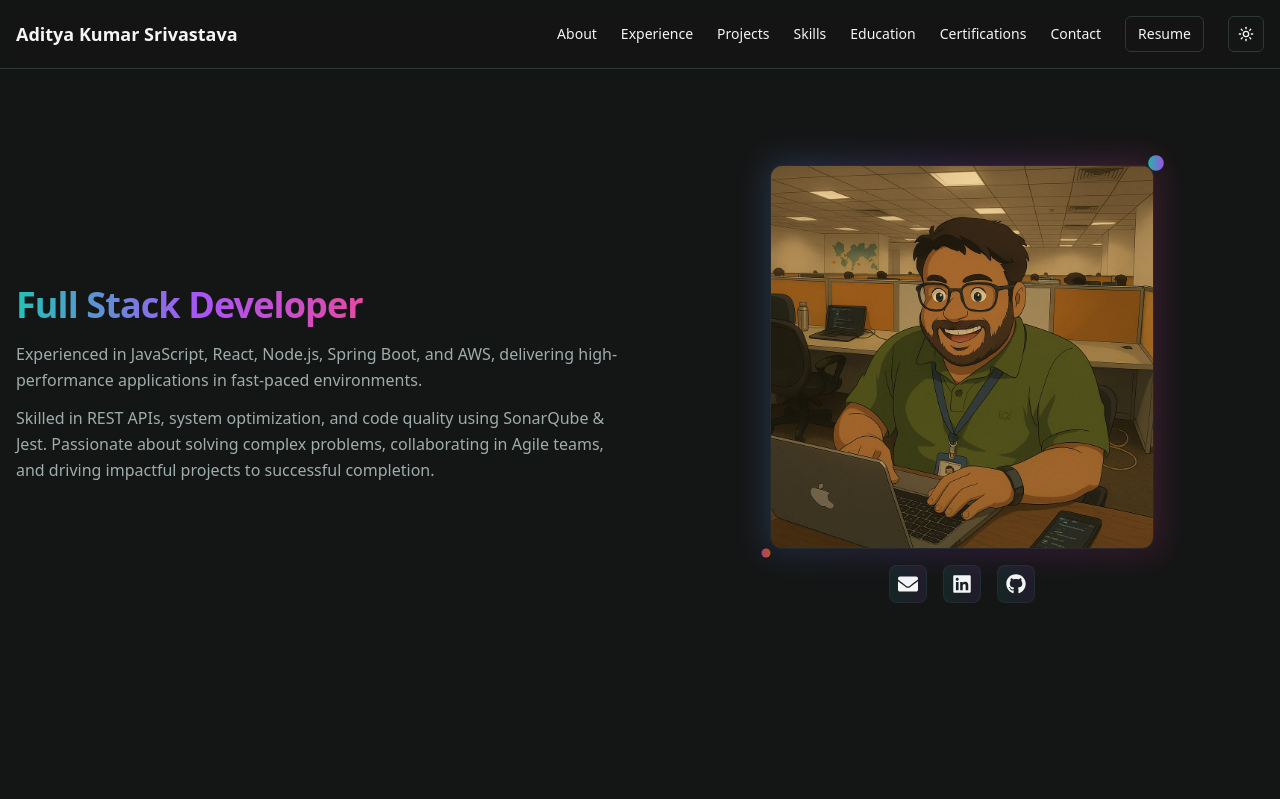
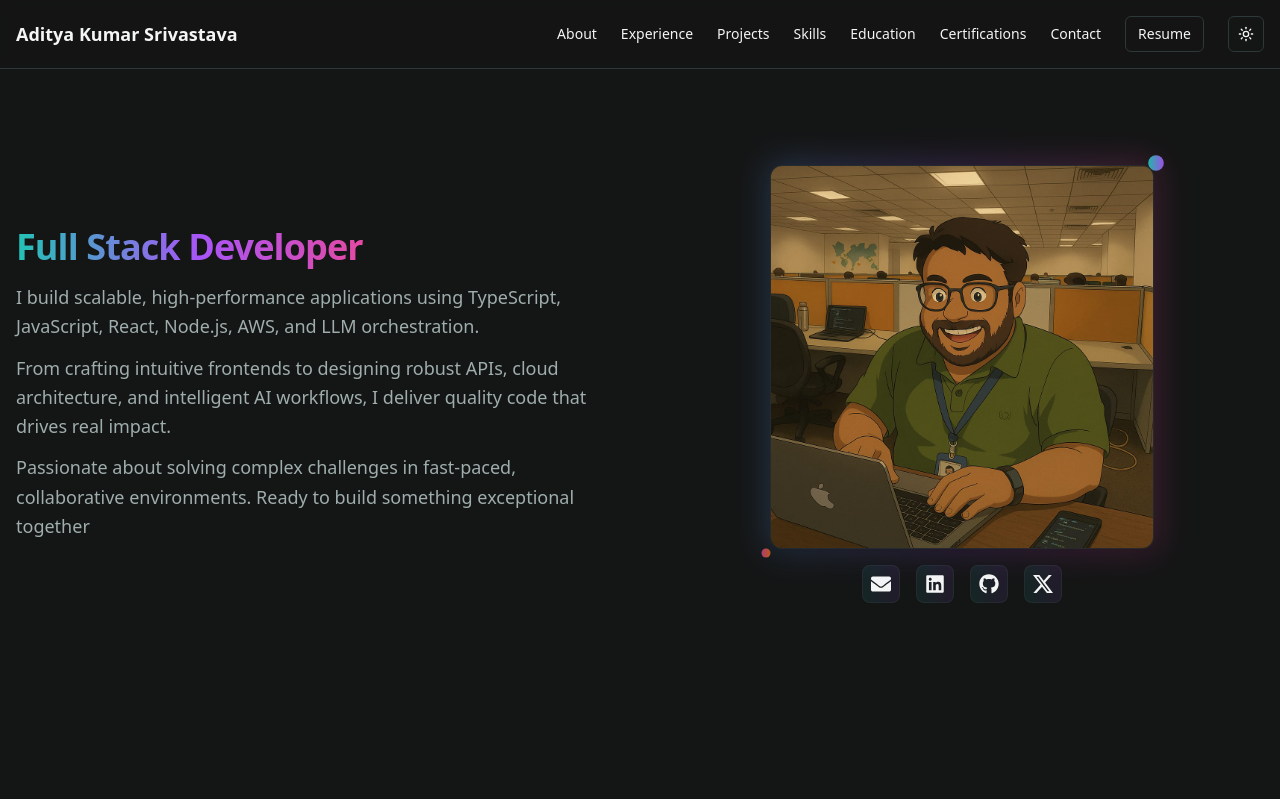
Before and after one commit to adityaSrivastava29/adityasrivastava29.github.io, a React (Create React App) app: page / in a window 1280 px wide. Shown: the top 799 px of the page. Built offline with nearby package versions, Linux system fonts and the light colour scheme.

Commit message:
fix profile info

```diff
--- a/src/App.js
+++ b/src/App.js
@@ -38,7 +38,8 @@ function App() {
             "url": "https://adityasri.in",
             "sameAs": [
               "https://github.com/adityasrivastava29",
-              "https://www.linkedin.com/in/adityasrivastava29/"
+              "https://www.linkedin.com/in/adityakumar29/",
+              "https://x.com/adityasri_in"
             ],
             "jobTitle": "Software Engineer",
             "description": "Portfolio website of Aditya Kumar Srivastava, Software Engineer. Projects, skills, experience, and contact information."
--- a/src/components/About.js
+++ b/src/components/About.js
@@ -1,5 +1,7 @@
 import React from 'react';
-import { FaLinkedin, FaGithub, FaEnvelope } from 'react-icons/fa';
+import { FaLinkedin, FaGithub, FaEnvelope } from "react-icons/fa";
+import { BsTwitterX } from "react-icons/bs";
+
 import { ReactTyped } from 'react-typed';
 import adityaPic from '../Assets/aditya-kumar-pic.jpeg';
 import { profile } from '../data/profile';
@@ -8,7 +10,9 @@ import { motion } from 'framer-motion';
 
 const About = () => {
   return (
-    <section id="about" className="container py-16 sm:py-20 lg:py-24 relative overflow-hidden">
+    <section
+      id="about"
+      className="container py-16 sm:py-20 lg:py-24 relative overflow-hidden">
       {/* Enhanced background decoration */}
       <div className="absolute inset-0 -z-10">
         <motion.div
@@ -16,12 +20,12 @@ const About = () => {
           animate={{
             x: [0, 30, 0],
             y: [0, -30, 0],
-            scale: [1, 1.2, 1]
+            scale: [1, 1.2, 1],
           }}
           transition={{
             duration: 15,
             repeat: Infinity,
-            ease: "easeInOut"
+            ease: "easeInOut",
           }}
         />
         <motion.div
@@ -29,13 +33,13 @@ const About = () => {
           animate={{
             x: [0, -40, 0],
             y: [0, 40, 0],
-            scale: [1, 0.8, 1]
+            scale: [1, 0.8, 1],
           }}
           transition={{
             duration: 20,
             repeat: Infinity,
             ease: "easeInOut",
-            delay: 5
+            delay: 5,
           }}
         />
         <motion.div
@@ -43,13 +47,13 @@ const About = () => {
           animate={{
             x: [0, 20, 0],
             y: [0, 20, 0],
-            scale: [1, 1.1, 1]
+            scale: [1, 1.1, 1],
           }}
           transition={{
             duration: 12,
             repeat: Infinity,
             ease: "easeInOut",
-            delay: 2
+            delay: 2,
           }}
         />
       </div>
@@ -60,15 +64,13 @@ const About = () => {
           initial={{ opacity: 0, x: -50 }}
           whileInView={{ opacity: 1, x: 0 }}
           viewport={{ once: true }}
-          transition={{ duration: 0.6 }}
-        >
+          transition={{ duration: 0.6 }}>
           <motion.h3
             className="text-3xl sm:text-4xl font-semibold tracking-tight mb-4"
             initial={{ opacity: 0, y: 20 }}
             whileInView={{ opacity: 1, y: 0 }}
             viewport={{ once: true }}
-            transition={{ duration: 0.5, delay: 0.2 }}
-          >
+            transition={{ duration: 0.5, delay: 0.2 }}>
             <ReactTyped
               strings={profile.titles}
               typeSpeed={50}
@@ -81,12 +83,11 @@ const About = () => {
           {profile.bio.map((p, i) => (
             <motion.p
               key={i}
-              className="mt-3 text-muted-foreground leading-relaxed"
+              className="mt-3 text-muted-foreground text-lg leading-relaxed"
               initial={{ opacity: 0, y: 20 }}
               whileInView={{ opacity: 1, y: 0 }}
               viewport={{ once: true }}
-              transition={{ duration: 0.5, delay: 0.3 + (i * 0.1) }}
-            >
+              transition={{ duration: 0.5, delay: 0.3 + i * 0.1 }}>
               {p}
             </motion.p>
           ))}
@@ -96,20 +97,19 @@ const About = () => {
           initial={{ opacity: 0, x: 50 }}
           whileInView={{ opacity: 1, x: 0 }}
           viewport={{ once: true }}
-          transition={{ duration: 0.6, delay: 0.1 }}
-        >
+          transition={{ duration: 0.6, delay: 0.1 }}>
           <div className="relative group">
             {/* Enhanced glow effect */}
             <motion.div
               className="absolute inset-0 bg-gradient-to-r from-blue-400 via-purple-500 to-pink-500 rounded-lg blur-lg opacity-20"
               animate={{
                 scale: [1, 1.05, 1],
-                opacity: [0.2, 0.3, 0.2]
+                opacity: [0.2, 0.3, 0.2],
               }}
               transition={{
                 duration: 3,
                 repeat: Infinity,
-                ease: "easeInOut"
+                ease: "easeInOut",
               }}
             />
 
@@ -118,25 +118,25 @@ const About = () => {
               className="absolute -top-2 -right-2 w-3 h-3 bg-gradient-to-r from-primary to-purple-500 rounded-full"
               animate={{
                 scale: [1, 1.5, 1],
-                opacity: [0.8, 1, 0.8]
+                opacity: [0.8, 1, 0.8],
               }}
               transition={{
                 duration: 2,
                 repeat: Infinity,
-                ease: "easeInOut"
+                ease: "easeInOut",
               }}
             />
             <motion.div
               className="absolute -bottom-2 -left-2 w-2 h-2 bg-gradient-to-r from-pink-500 to-orange-500 rounded-full"
               animate={{
                 scale: [1, 1.3, 1],
-                opacity: [0.6, 0.9, 0.6]
+                opacity: [0.6, 0.9, 0.6],
               }}
               transition={{
                 duration: 2.5,
                 repeat: Infinity,
                 ease: "easeInOut",
-                delay: 1
+                delay: 1,
               }}
             />
 
@@ -157,15 +157,13 @@ const About = () => {
             initial={{ opacity: 0, y: 20 }}
             whileInView={{ opacity: 1, y: 0 }}
             viewport={{ once: true }}
-            transition={{ duration: 0.5, delay: 0.4 }}
-          >
+            transition={{ duration: 0.5, delay: 0.4 }}>
             <motion.a
               href={`mailto:${profile.social.email}`}
               aria-label="Email"
               className="p-2 rounded-lg bg-gradient-to-r from-primary/10 to-purple-500/10 hover:from-primary/20 hover:to-purple-500/20 transition-all duration-300 hover:scale-110 border border-border/50"
               whileHover={{ scale: 1.1, rotate: 5 }}
-              whileTap={{ scale: 0.95 }}
-            >
+              whileTap={{ scale: 0.95 }}>
               <FaEnvelope />
             </motion.a>
             <motion.a
@@ -175,8 +173,7 @@ const About = () => {
               aria-label="LinkedIn"
               className="p-2 rounded-lg bg-gradient-to-r from-primary/10 to-purple-500/10 hover:from-primary/20 hover:to-purple-500/20 transition-all duration-300 hover:scale-110 border border-border/50"
               whileHover={{ scale: 1.1, rotate: 5 }}
-              whileTap={{ scale: 0.95 }}
-            >
+              whileTap={{ scale: 0.95 }}>
               <FaLinkedin />
             </motion.a>
             <motion.a
@@ -186,9 +183,18 @@ const About = () => {
               aria-label="GitHub"
               className="p-2 rounded-lg bg-gradient-to-r from-primary/10 to-purple-500/10 hover:from-primary/20 hover:to-purple-500/20 transition-all duration-300 hover:scale-110 border border-border/50"
               whileHover={{ scale: 1.1, rotate: -5 }}
-              whileTap={{ scale: 0.95 }}
-            >
+              whileTap={{ scale: 0.95 }}>
               <FaGithub />
+            </motion.a>
+            <motion.a
+              href={profile.social.x}
+              target="_blank"
+              rel="noopener noreferrer"
+              aria-label="x"
+              className="p-2 rounded-lg bg-gradient-to-r from-primary/10 to-purple-500/10 hover:from-primary/20 hover:to-purple-500/20 transition-all duration-300 hover:scale-110 border border-border/50"
+              whileHover={{ scale: 1.1, rotate: -5 }}
+              whileTap={{ scale: 0.95 }}>
+              <BsTwitterX />
             </motion.a>
           </motion.div>
         </motion.div>
--- a/src/data/profile.js
+++ b/src/data/profile.js
@@ -1,16 +1,18 @@
-import adityaPic from '../Assets/aditya-kumar-pic.jpeg';
+  import adityaPic from "../Assets/aditya-kumar-pic.jpeg";
 
   export const profile = {
-  name: 'Aditya Kumar Srivastava',
-  titles: ['Software Engineer', 'Full Stack Developer', 'AI Enthusiast'],
+    name: "Aditya Kumar Srivastava",
+    titles: ["Software Engineer", "Full Stack Developer", "AI Engineer"],
     bio: [
-    'Experienced in JavaScript, React, Node.js, Spring Boot, and AWS, delivering high-performance applications in fast-paced environments.',
-    'Skilled in REST APIs, system optimization, and code quality using SonarQube & Jest. Passionate about solving complex problems, collaborating in Agile teams, and driving impactful projects to successful completion.',
+      "I build scalable, high-performance applications using TypeScript, JavaScript, React, Node.js, AWS, and LLM orchestration.",
+      "From crafting intuitive frontends to designing robust APIs, cloud architecture, and intelligent AI workflows, I deliver quality code that drives real impact.",
+      "Passionate about solving complex challenges in fast-paced, collaborative environments. Ready to build something exceptional together",
     ],
     image: adityaPic,
     social: {
-    email: 'adityasrivastava.niet@gmail.com',
-    linkedin: 'https://www.linkedin.com/in/adityakumar29',
-    github: 'https://github.com/adityaSrivastava29',
+      email: "adityasrivastava.niet@gmail.com",
+      linkedin: "https://www.linkedin.com/in/adityakumar29",
+      github: "https://github.com/adityaSrivastava29",
+      x: "https://x.com/adityasri_in",
     },
   };
```
Lines whose indentation alone changed are shown as unchanged.
